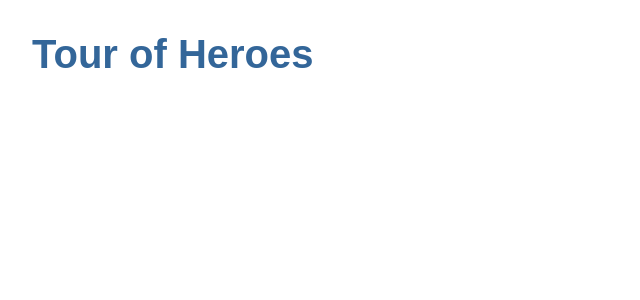
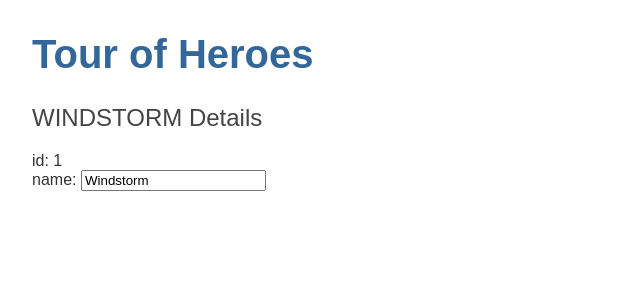
Before and after one commit to adreedbert/angular-training-fh-2, an Angular app: page / in a window 1280 px wide. Shown: the top 300 px of the page, without its empty margins (0-640 px from the left). Built offline with nearby package versions, Linux system fonts and the light colour scheme.

Commit message:
3 files modified

```diff
--- a/src/app/app.component.html
+++ b/src/app/app.component.html
@@ -1 +1,2 @@
 <h1>{{title}}</h1>
+<app-heroes></app-heroes>
--- a/src/app/app.component.ts
+++ b/src/app/app.component.ts
@@ -6,6 +6,5 @@ import { Component } from '@angular/core';
   styleUrls: [ './app.component.css' ]
 })
 export class AppComponent  {
-  //name = 'Angular';
   title = 'Tour of Heroes';
 }
```
Also changed, not shown: src/app/app.module.ts (+8 -2 lines).
